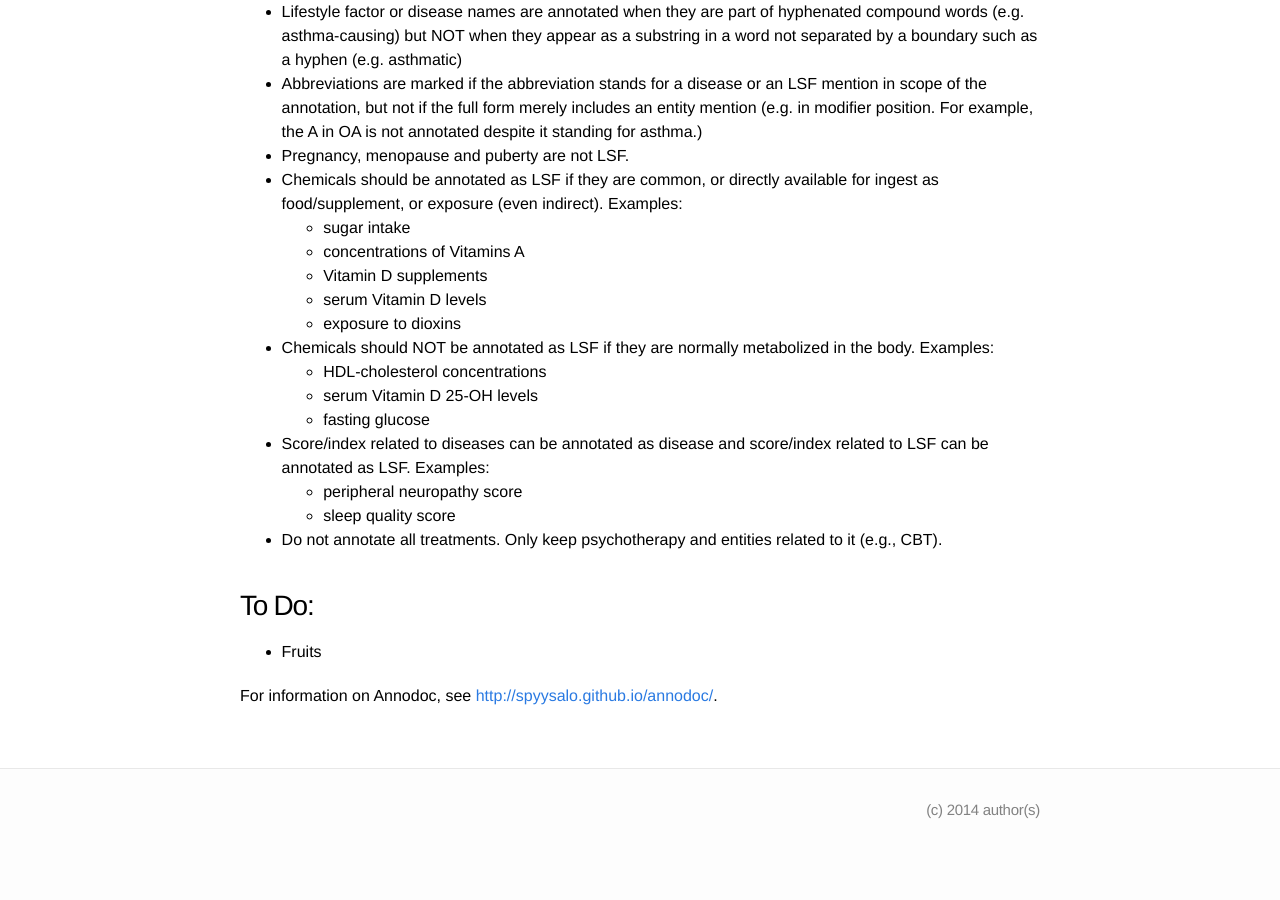
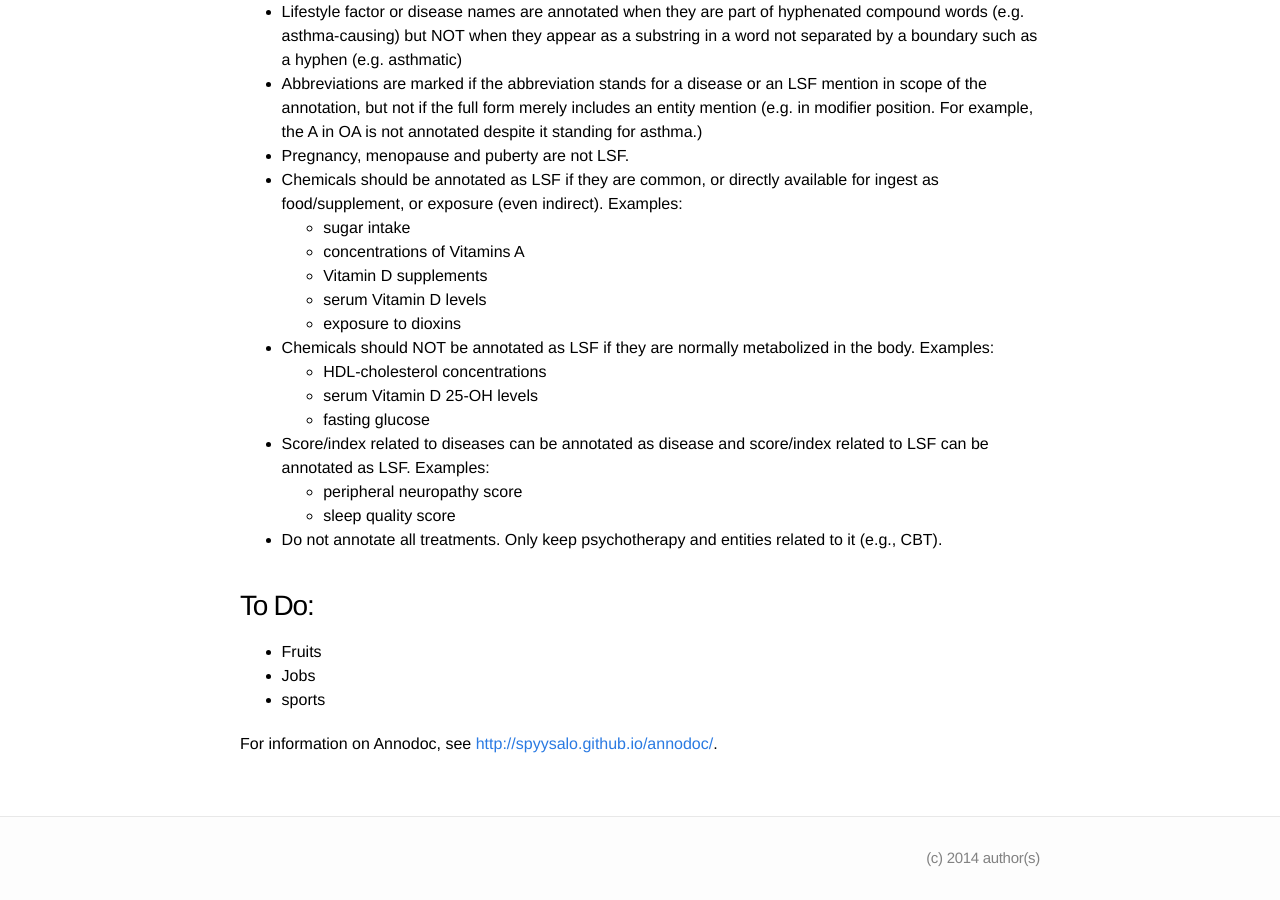
Before and after one commit to EvaMakri/lifestylefactors-annotation-docs, a Jekyll site: the page built from entities.md, in a window 1280 px wide and 900 px high, scrolled down 924 px. Built offline with Jekyll 4.4.1, drawn with Linux system fonts in a browser that asks for light colours; before the commit the page ends 1776 px from its top, so only the background shows below that.

Commit message:
Update entities.md

```diff
--- a/entities.md
+++ b/entities.md
@@ -68,7 +68,8 @@ The scope of this annotation is to detect lifestyle factors which affect the ris
 
 ## To Do:
 * Fruits
-
+* Jobs
+* sports
 
 
 For information on Annodoc, see <http://spyysalo.github.io/annodoc/>.
```
